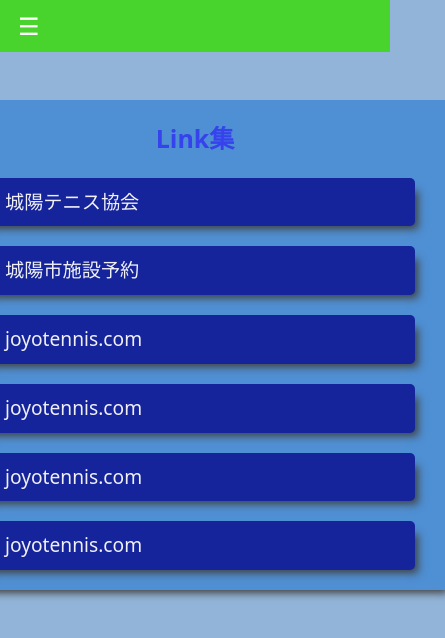
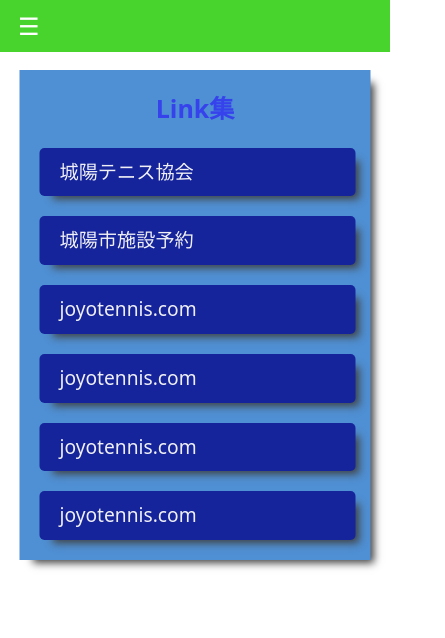
Before and after one commit to matsumo333/react-raising, a React (Create React App) app: page /link in a window 390 px wide. Shown: the top 638 px of the page, 445 px wide, since content can reach past the window. Built offline with nearby package versions, Linux system fonts and the light colour scheme.

Commit message:
SCSSの導入以前の状況

```diff
--- a/src/Components/Links.css
+++ b/src/Components/Links.css
@@ -6,7 +6,7 @@
   transform: translateX(-50%); /* 左右中央揃え */
   display: flex;
   flex-direction: column;
-  margin-top: 50px;
+  margin-top: 20px;
   width: 500px;
   background-color: #4f8fd3;
   border: 00px solid #6369be;
@@ -26,12 +26,16 @@
   text-decoration: none;
   color: rgb(240, 240, 246); /* リンクの色 */
   background-color: rgb(21, 36, 154);
-  margin: 20px 30px;
-  padding: 10px 30px;
+  margin: 20px 20px 20px 20px;
+  padding: 10px 20px;
   transition: 200ms;
+  justify-content: center;
+  align-items: center;
   border-radius: 5px;
   box-shadow: 8px 8px 8px -5px #414141;
   font-size: 1.2rem;
+  min-width: 240px;
+  width: 92%;
 }
 
 .links-content a:hover {
@@ -49,3 +53,12 @@
   font-size: 20px;
   cursor: pointer;
 }
+@media (max-width: 600px) {
+  .links-container {
+    width: 90%;
+  }
+  .links-content a {
+    width: 90%;
+    /* max-width: 300px; */
+  }
+}
--- a/src/Components/Login.css
+++ b/src/Components/Login.css
@@ -5,7 +5,7 @@ body {
     sans-serif;
   -webkit-font-smoothing: antialiased;
   -moz-osx-font-smoothing: grayscale;
-  background-color: #92b4d8 !important; /* 水色 */
+  background-color: #ffffff !important; /* 水色 */
 }
 
 .container,
```
